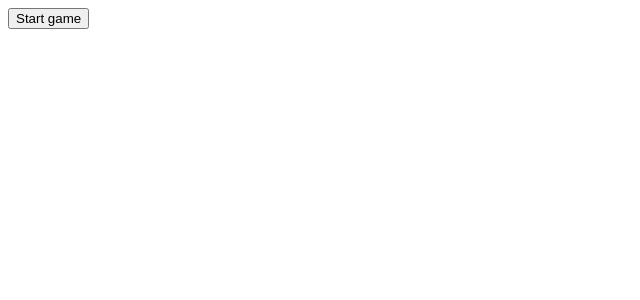
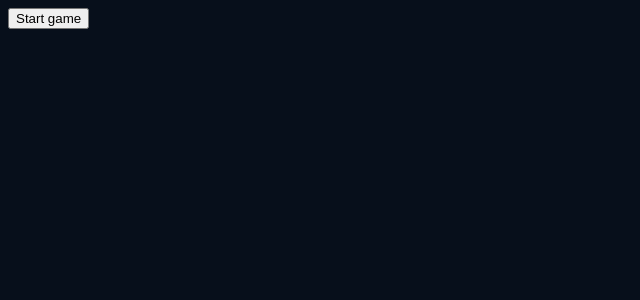
Before and after one commit to mjulmer/odin-memorycard, a React (Vite) app: page / in a window 1280 px wide. Shown: the top 300 px of the page, without its empty margins (0-640 px from the left). Built offline with nearby package versions, Linux system fonts and the light colour scheme.

Commit message:
Switch color scheme to a dark background
This is friendlier for developing at night :)

```diff
--- a/src/styles/index.css
+++ b/src/styles/index.css
@@ -0,0 +1,4 @@
+:root {
+  background-color: #070f1b;
+  color: #797979;
+}
```
